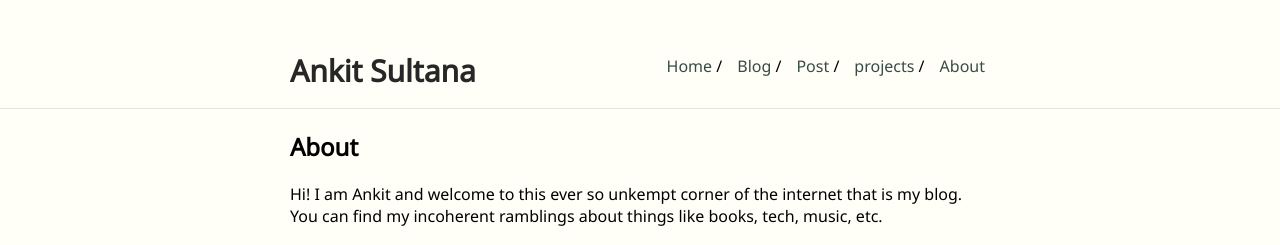
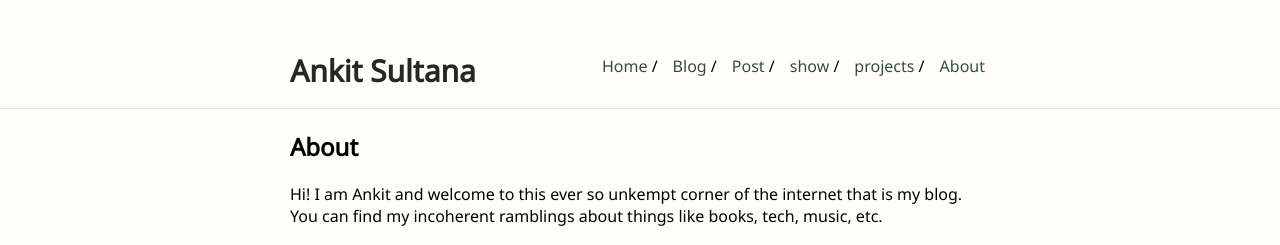
Before and after one commit to YiPianYe/ankitsultana, a Jekyll site: the page built from index.md, in a window 1280 px wide. Shown: the top 245 px of the page. Built offline with Jekyll 4.4.1, drawn with Linux system fonts in a browser that asks for light colours; our own code applies the rules of GitHub Pages for plain Markdown files.

Commit message:
Update _config.yml

```diff
--- a/_config.yml
+++ b/_config.yml
@@ -25,6 +25,8 @@ nav:
     link: "/ankitsultana/blog"
   - name: "Post"
     link: "/ankitsultana/post"
+  - name: "show"
+    link: "/ankitsultana/show"
   - name: "projects"
     link: "/ankitsultana/projects"
   - name: "About"
```
